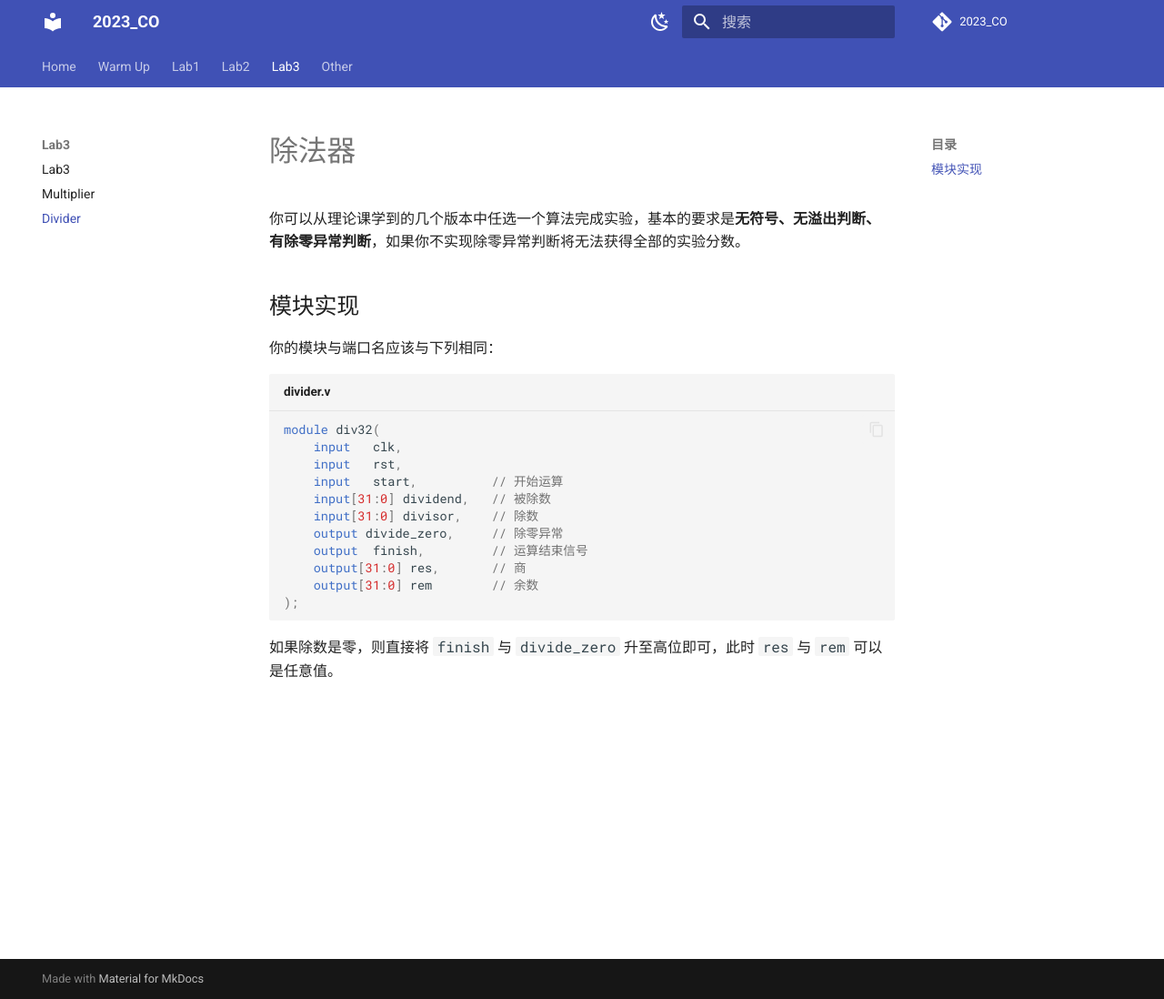
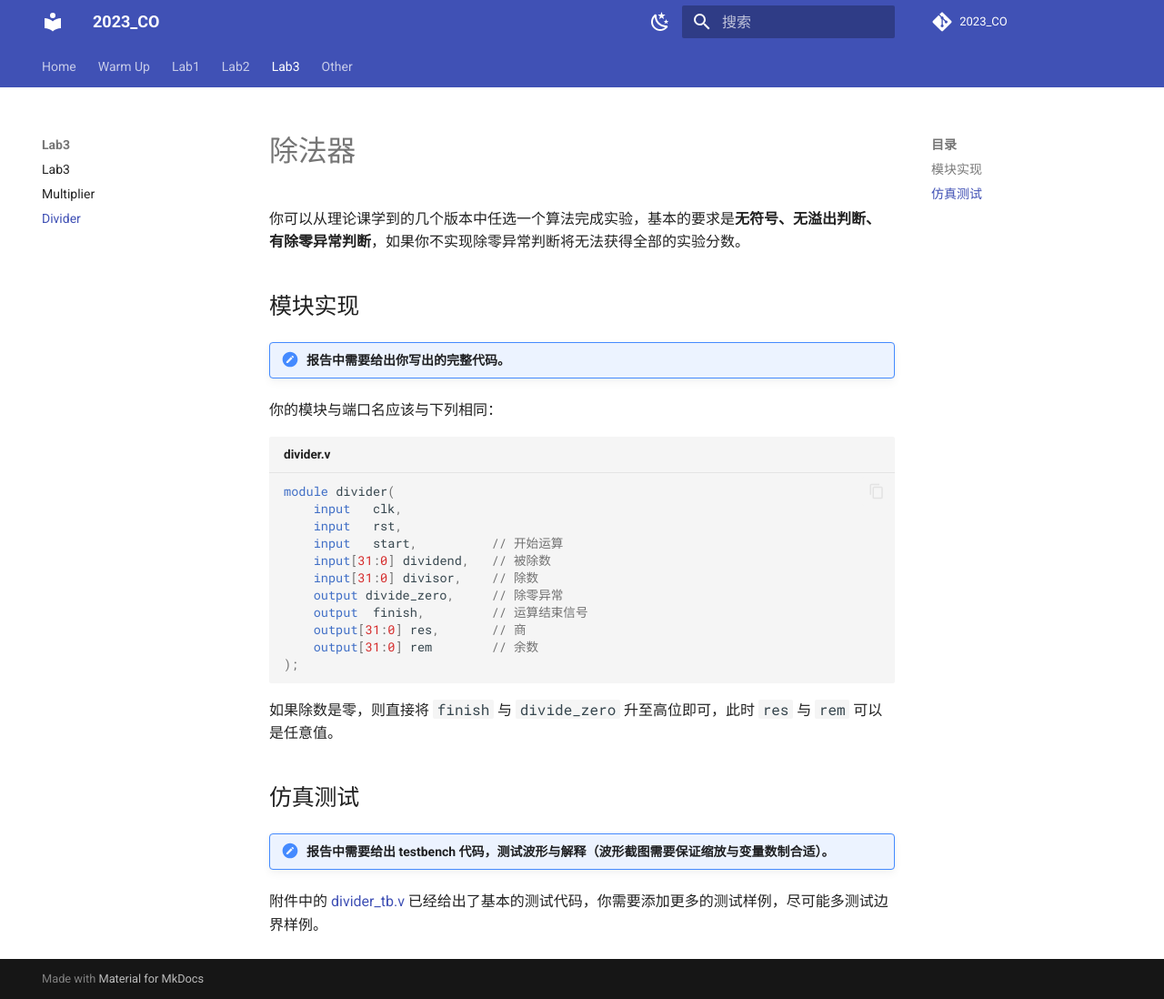
Before and after one commit to Guahao31/2023_CO, an MkDocs documentation site: the page built from docs/Lab3/divider.md, in a window 1280 px wide and 1098 px high. Shown: the whole window at 91% size. Built offline with MkDocs 1.6.1 and Material for MkDocs 9.7.7, drawn with Linux system fonts in a browser that asks for light colours; comment, search, counter and statistics services are not loaded.

Commit message:
update: Lab3 仿真波形 & add attachment divider_tb

````diff
--- a/docs/Lab3/divider.md
+++ b/docs/Lab3/divider.md
@@ -4,10 +4,12 @@
 
 ## 模块实现
 
+!!! note "报告中需要给出你写出的完整代码。"
+
 你的模块与端口名应该与下列相同：
 
 ```verilog title="divider.v"
-module div32(
+module divider(
     input   clk,
     input   rst,
     input   start,          // 开始运算
@@ -21,3 +23,9 @@ module div32(
 ```
 
 如果除数是零，则直接将 `finish` 与 `divide_zero` 升至高位即可，此时 `res` 与 `rem` 可以是任意值。
+
+## 仿真测试
+
+!!! note "报告中需要给出 testbench 代码，测试波形与解释（波形截图需要保证缩放与变量数制合适）。"
+
+附件中的 [divider_tb.v](./attachment/divider_tb.v) 已经给出了基本的测试代码，你需要添加更多的测试样例，尽可能多测试边界样例。
````
Also changed, not shown: 1 other file.
